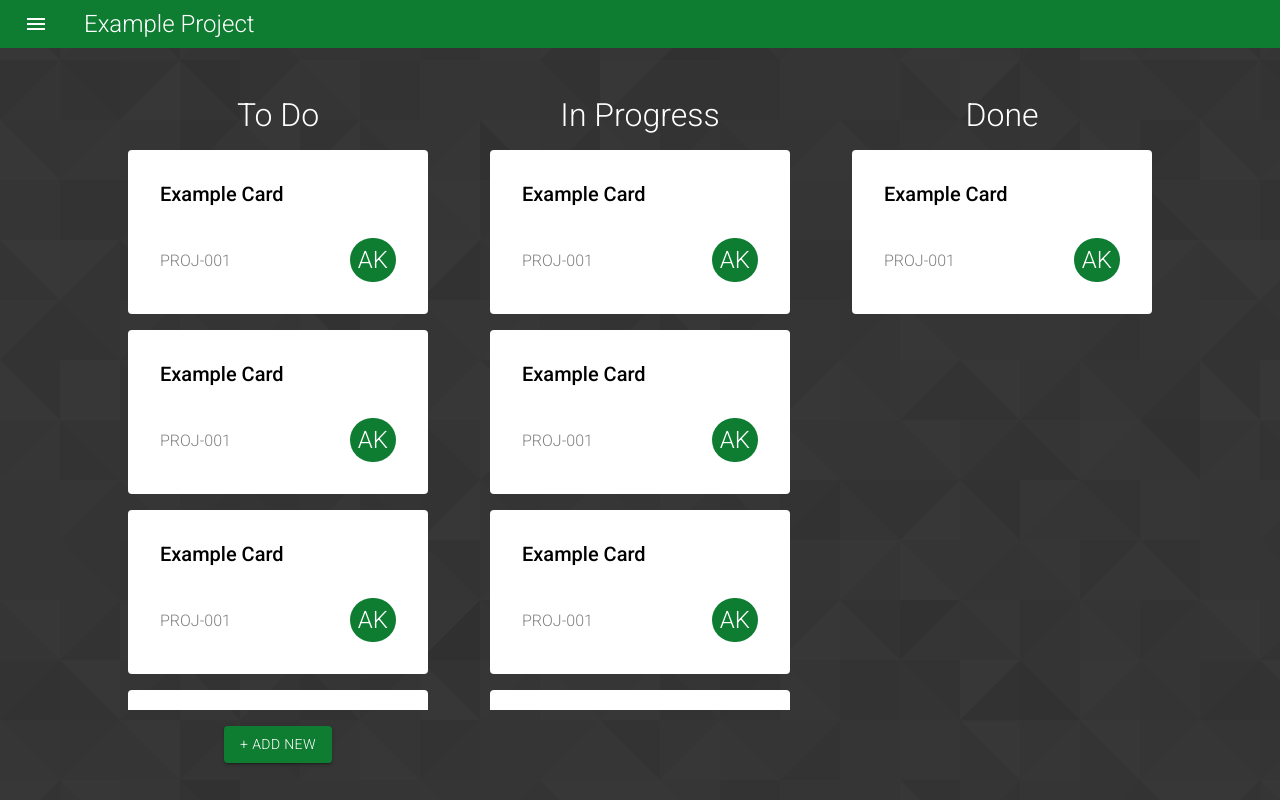
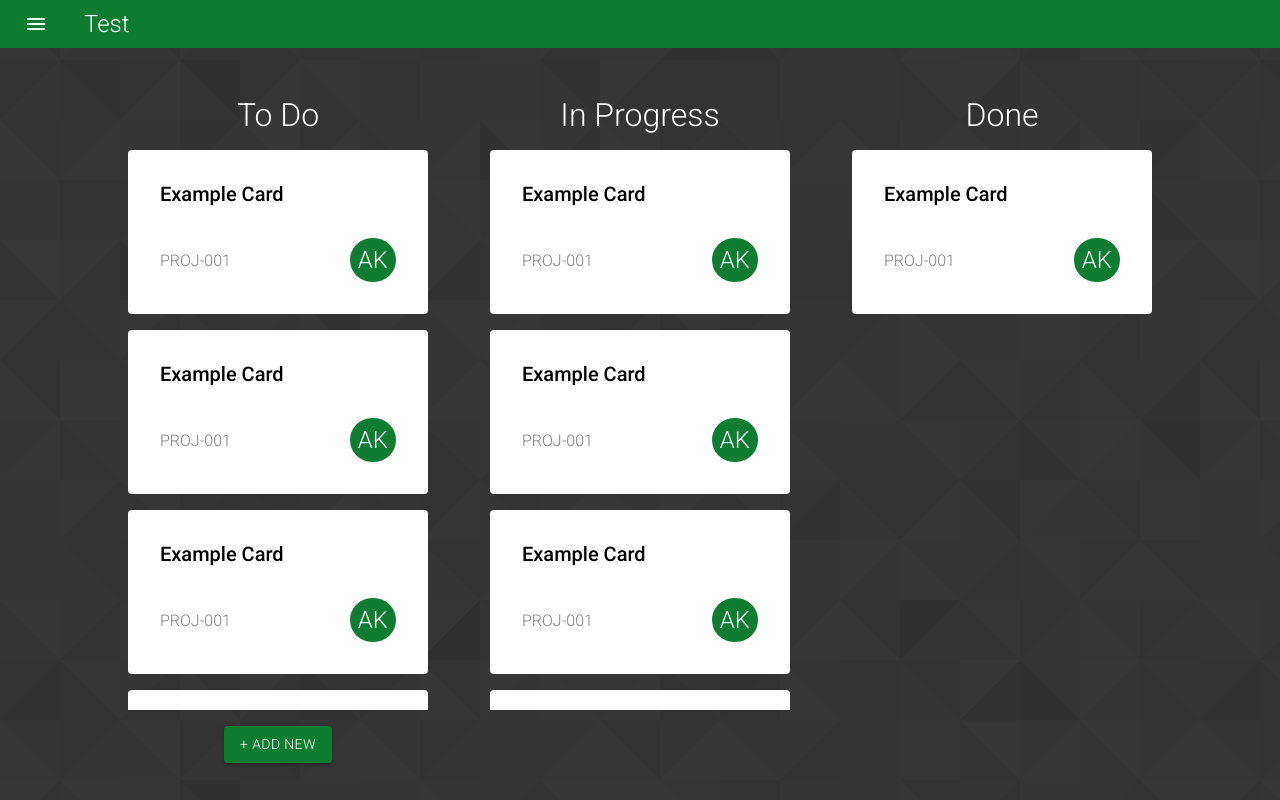
Before and after one commit to AdamKohari/kanban-frontend, a React (Create React App) app: page /board/1 in a window 1280 px wide. Built offline with nearby package versions, Linux system fonts and the light colour scheme.

Commit message:
Redux init

```diff
--- a/package.json
+++ b/package.json
@@ -53,6 +53,7 @@
   },
   "devDependencies": {
     "@types/react-beautiful-dnd": "^13.0.0",
-    "@types/react-router-dom": "^5.1.7"
+    "@types/react-router-dom": "^5.1.7",
+    "redux-devtools-extension": "^2.13.9"
   }
 }
--- a/src/index.tsx
+++ b/src/index.tsx
@@ -3,15 +3,18 @@ import ReactDOM from 'react-dom';
 import './index.css';
 import App from './App';
 import reportWebVitals from './reportWebVitals';
+import {Provider} from "react-redux";
+import {configureStore} from "./redux/store";
+
+const store = configureStore();
 
 ReactDOM.render(
   <React.StrictMode>
-    <App />
+      <Provider store={store}>
+          <App />
+      </Provider>
   </React.StrictMode>,
   document.getElementById('root')
 );
 
-// If you want to start measuring performance in your app, pass a function
-// to log results (for example: reportWebVitals(console.log))
-// or send to an analytics endpoint. Learn more: https://bit.ly/CRA-vitals
 reportWebVitals();
--- /dev/null
+++ b/src/redux/UseStore.ts
@@ -0,0 +1,14 @@
+import {useContext, useEffect, useState} from "react";
+import {ReactReduxContext} from "react-redux";
+
+export function useStore() {
+    const { store } = useContext(ReactReduxContext);
+    const { getState, dispatch, subscribe } = store;
+
+    const [ storeState, setStoreState ] = useState(getState());
+
+    useEffect(() => subscribe(
+        () => setStoreState(getState())), [getState, subscribe]);
+
+    return [storeState, dispatch];
+}
--- /dev/null
+++ b/src/redux/actions.ts
@@ -0,0 +1,4 @@
+export type myAction = {
+    type: string,
+    payload: any
+}
--- /dev/null
+++ b/src/redux/reducers.ts
@@ -0,0 +1,21 @@
+import {myAction} from "./actions";
+
+const initState = {
+    currentBoardName: 'Test',
+    currentBoard: {
+        addedPeople: [],
+        cols: {
+            toDo: [],
+            inProgress: [],
+            done: []
+        }
+    },
+    ownedProjects: []
+};
+
+export const kanban = (state = initState, action: myAction) => {
+    const {type, payload} = action;
+    switch(type) {
+        default: return state;
+    }
+};
--- /dev/null
+++ b/src/redux/store.ts
@@ -0,0 +1,16 @@
+import {combineReducers, createStore} from "redux";
+import {composeWithDevTools} from "redux-devtools-extension";
+import {kanban} from "./reducers";
+
+const reducers = {
+    kanban
+};
+
+const rootReducer = combineReducers(reducers);
+
+export const configureStore = () => {
+    return createStore(
+        rootReducer,
+        composeWithDevTools()
+    )
+}
--- a/src/shared-components/top-bar/TopBar.tsx
+++ b/src/shared-components/top-bar/TopBar.tsx
@@ -8,11 +8,13 @@ import TableChartIcon from '@material-ui/icons/TableChart';
 import GroupIcon from '@material-ui/icons/Group';
 import ExitToAppIcon from '@material-ui/icons/ExitToApp';
 import { useHistory } from 'react-router-dom';
+import {useStore} from "../../redux/UseStore";
 
 type TopBarProps = {
     place: string
 }
 export default function TopBar({place}: TopBarProps) {
+    const [state, dispatch] = useStore();
     const history = useHistory();
     const [anchorEl, setAnchorEl] = useState<null | HTMLElement>(null);
 
@@ -41,7 +43,7 @@ export default function TopBar({place}: TopBarProps) {
 
     function getTitle(): string {
         switch (place) {
-            case 'BOARD': return 'Example Project';
+            case 'BOARD': return state.kanban.currentBoardName;
             case 'MANAGER': return 'Your Projects'
             default: return 'Kanban Board'
         }
```
Also changed, not shown: 1 other file (tests, documents, lock files or other folders).
